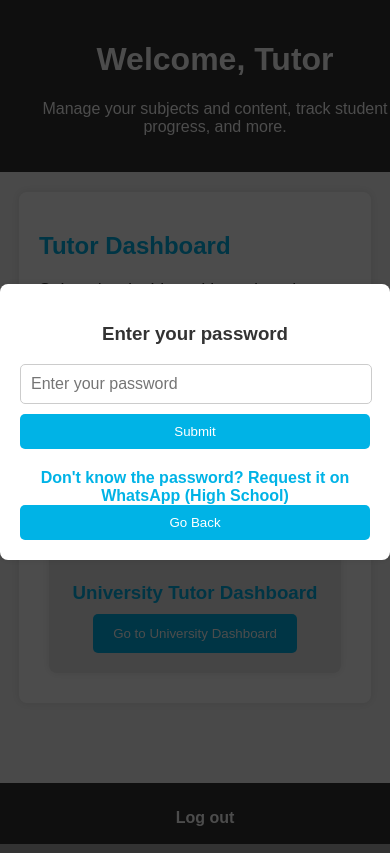
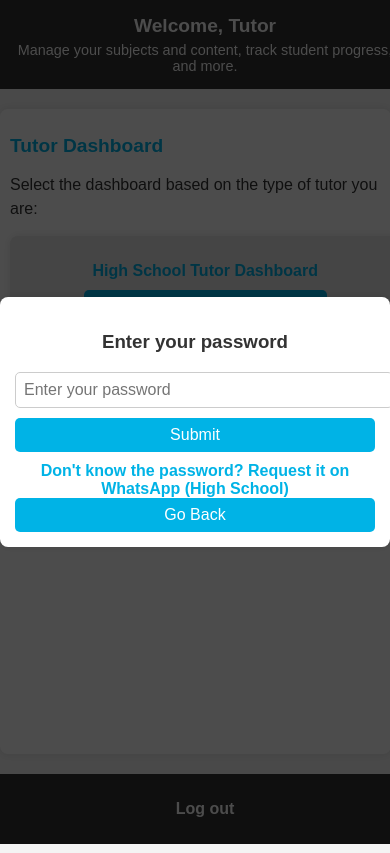
Before and after one commit to Christofearans/infinity-academy, a website: page public/tutor.html in a window 390 px wide. Both pictures are taken after a click on the button "Go to High School Dashboard". Shown: the top 853 px of the page. Drawn offline with Linux system fonts and the light colour scheme.

Commit message:
tutor.html

```diff
--- a/public/tutor.html
+++ b/public/tutor.html
@@ -20,53 +20,54 @@ header {
     background-color: #333;
     color: #fff;
     width: 100%;
-  padding: 20px;
+    padding: 15px 10px;
     text-align: center;
   }
 
   header h1 {
-  font-size: 2.5rem;
+    font-size: 2rem;
+    margin: 0;
   }
 
   header p {
-  font-size: 1.2rem;
+    font-size: 1rem;
+    margin: 5px 0 0;
   }
 
   .dashboard-container {
-  width: 80%;
+    width: 90%;
     max-width: 1200px;
-  margin: 20px auto;  /* Center the container */
-  padding: 20px;
+    margin: 20px auto;
+    padding: 15px;
     background-color: #fff;
     border-radius: 8px;
     box-shadow: 0 0 10px rgba(0, 0, 0, 0.1);
-  margin-bottom: 80px; /* Ensures space for footer */
+    flex-grow: 1;
   }
 
   .dashboard-container h2 {
     color: #00b3e6;
-  font-size: 2rem;
-  margin-bottom: 20px;
+    font-size: 1.8rem;
+    margin-bottom: 15px;
   }
 
   .dashboard-container p {
-  font-size: 1.1rem;
-  margin-bottom: 20px;
+    font-size: 1rem;
+    margin-bottom: 15px;
+    line-height: 1.5;
   }
 
   .functions {
     display: flex;
-  justify-content: space-around;
+    justify-content: space-between;
     gap: 20px;
-  margin-top: 20px;
-  flex-wrap: wrap;  /* Allow wrapping for smaller screens */
+    margin-top: 15px;
   }
 
   .functions div {
     background-color: #e6e6e6;
-  padding: 20px;
-  flex: 1 1 45%;  /* Flex items grow and shrink, 45% width */
-  margin: 10px;  /* Margin for spacing between items */
+    padding: 15px;
+    width: 48%;
     border-radius: 8px;
     box-shadow: 0 0 10px rgba(0, 0, 0, 0.1);
     text-align: center;
@@ -75,22 +76,24 @@ header p {
   .functions div h3 {
     color: #00b3e6;
     margin-bottom: 10px;
+    font-size: 1.2rem;
   }
 
   .functions div button {
     background-color: #00b3e6;
     color: white;
-  padding: 12px 20px;
+    padding: 10px 15px;
     border: none;
     border-radius: 5px;
     cursor: pointer;
+    font-size: 1rem;
   }
 
   .functions div button:hover {
     background-color: #008c99;
   }
 
-/* Popup overlay for password input */
+  /* Popup Overlay for Password Input */
   .overlay {
     position: fixed;
     top: 0;
@@ -106,30 +109,31 @@ header p {
 
   .popup {
     background-color: #fff;
-  padding: 20px;
+    padding: 15px;
     border-radius: 8px;
     box-shadow: 0 0 10px rgba(0, 0, 0, 0.1);
     text-align: center;
     width: 90%;
-  max-width: 400px;  /* Ensure a max width for larger screens */
+    max-width: 400px;
   }
 
   .popup input {
-  padding: 10px;
+    padding: 8px;
     font-size: 1rem;
-  margin-right: 10px;
+    margin-right: 5px;
     border: 1px solid #ccc;
     border-radius: 5px;
-  width: calc(100% - 40px);  /* Full width minus padding */
+    width: 70%;
   }
 
   .popup button {
-  padding: 10px 15px;
+    padding: 8px 12px;
     background-color: #00b3e6;
     color: white;
     border: none;
     border-radius: 5px;
     cursor: pointer;
+    font-size: 1rem;
   }
 
   .popup button:hover {
@@ -142,11 +146,12 @@ header p {
   }
 
   .whatsapp-link {
-  margin-top: 20px;
+    margin-top: 10px;
     display: block;
     text-decoration: none;
     color: #00b3e6;
     font-weight: bold;
+    font-size: 1rem;
   }
 
   .whatsapp-link:hover {
@@ -160,7 +165,6 @@ footer {
     text-align: center;
     width: 100%;
     position: relative;
-  bottom: 0;
     margin-top: auto;
   }
 
@@ -177,23 +181,34 @@ footer a:hover {
   /* Responsive Design */
   @media (max-width: 768px) {
     header h1 {
-    font-size: 2rem;
+      font-size: 1.5rem;
     }
 
     header p {
-    font-size: 1rem;
+      font-size: 0.9rem;
+    }
+
+    .functions {
+      flex-direction: column;
+      gap: 10px;
+    }
+
+    .functions div {
+      width: 100%;
+      padding: 10px;
+    }
+
+    .dashboard-container {
+      width: 95%;
+      padding: 10px;
     }
 
     .dashboard-container h2 {
       font-size: 1.5rem;
     }
 
-  .functions div {
-    flex: 1 1 100%;  /* Full width on smaller screens */
-  }
-
     .popup input {
-    width: calc(100% - 20px);  /* Adjust for smaller screens */
+      width: 100%;
       margin-bottom: 10px;
     }
 
@@ -202,7 +217,25 @@ footer a:hover {
     }
   }
 
+  @media (max-width: 480px) {
+    header h1 {
+      font-size: 1.2rem;
+    }
+
+    .dashboard-container h2 {
+      font-size: 1.2rem;
+    }
+
+    .functions div h3 {
+      font-size: 1rem;
+    }
+
+    .popup {
+      width: 95%;
+    }
+  }
 </style>
+
 </head>
 <body>
   <header>
```
Lines whose indentation alone changed are shown as unchanged.
